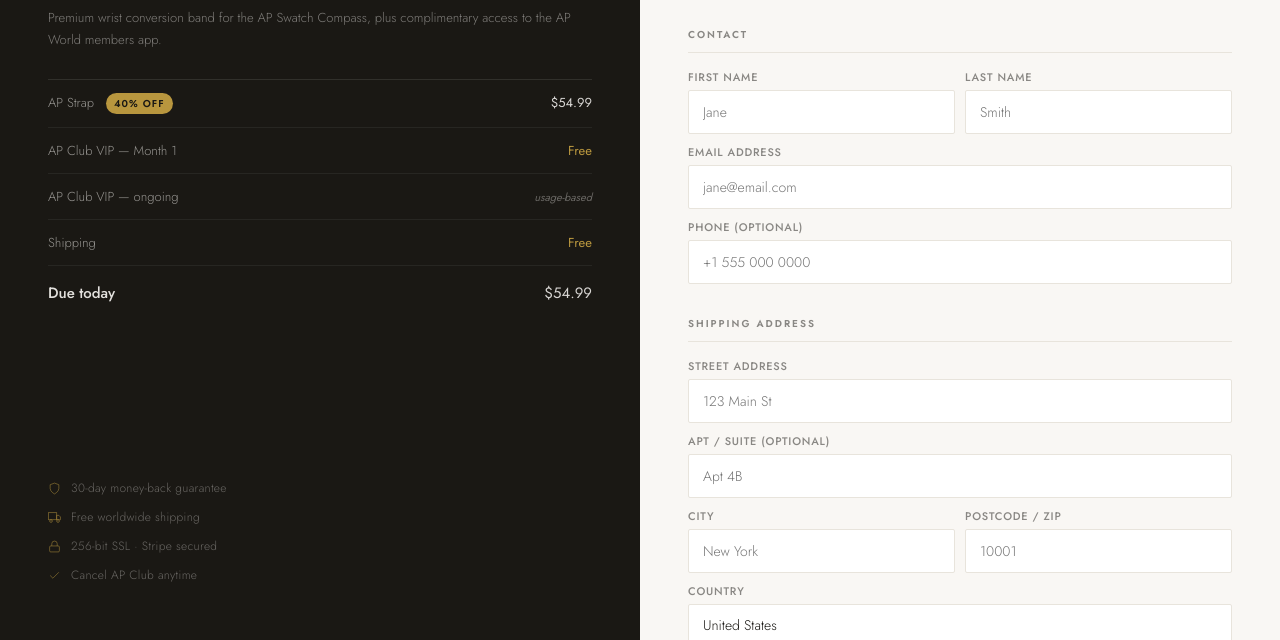
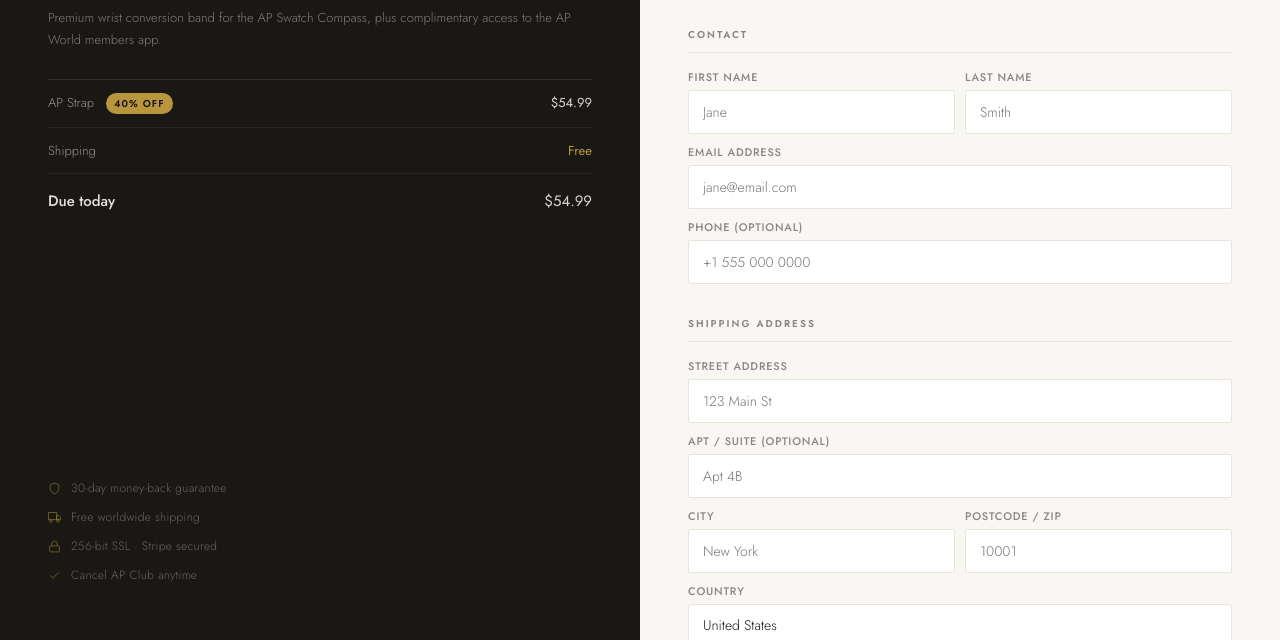
Before and after one commit to vjeg980-hub/apstrap, a plain HTML site: page apstrap-checkout/index.html in a window 1280 px wide. Shown: the part 160-800 px from the top of the page. Drawn offline with nearby package versions, Linux system fonts and the light colour scheme; a script that the page names is missing.

Commit message:
Update index.html

```diff
--- a/apstrap-checkout/index.html
+++ b/apstrap-checkout/index.html
@@ -575,14 +575,6 @@
         <span class="price-val">$54.99</span>
       </div>
       <div class="price-row">
-        <span>AP Club VIP — Month 1</span>
-        <span class="price-val free">Free</span>
-      </div>
-      <div class="price-row">
-        <span>AP Club VIP — ongoing</span>
-        <span class="price-val variable">usage-based</span>
-      </div>
-      <div class="price-row">
         <span>Shipping</span>
         <span class="price-val free">Free</span>
       </div>
```
